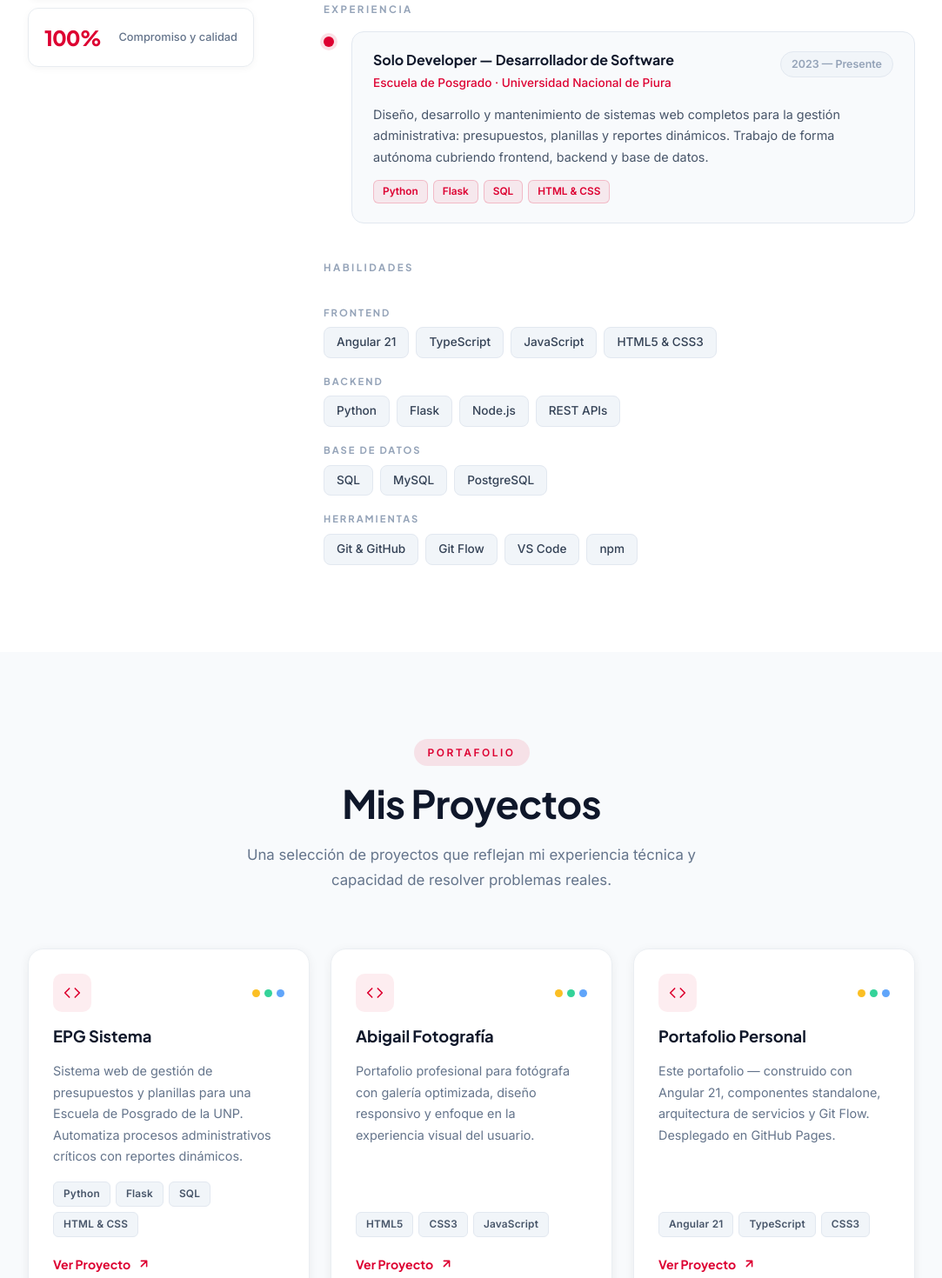
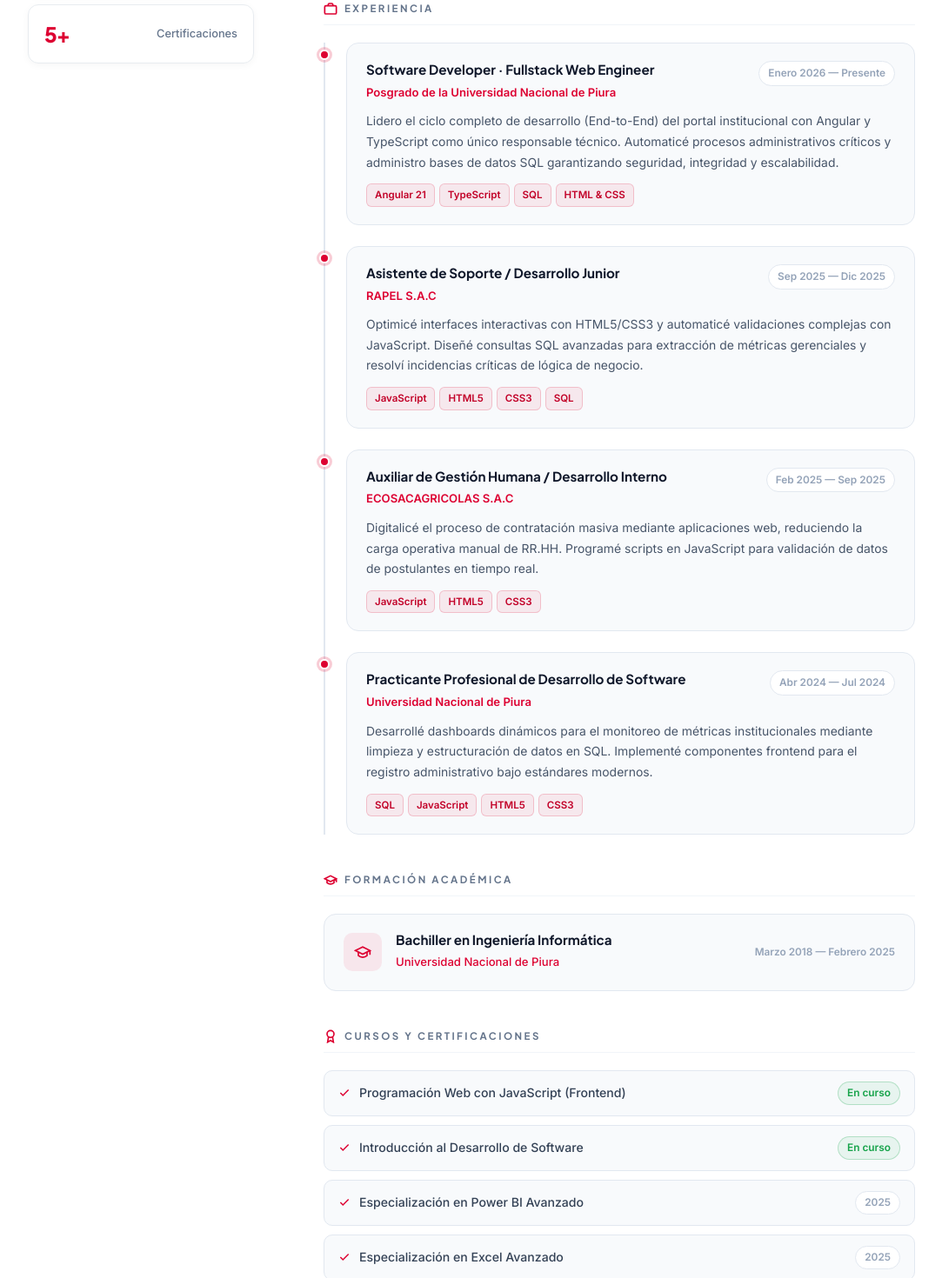
Before and after one commit to billylizama/mi-portafolio-angular, an Angular app: page / in a window 1280 px wide. Shown: the part 1260-2730 px from the top of the page at 87% size, without its empty margins (98-1181 px from the left). Built offline with nearby package versions, Linux system fonts and the light colour scheme.

Commit message:
feat: experiencia completa, educación y certificaciones desde CV

```diff
--- a/src/app/sobre-mi/sobre-mi.css
+++ b/src/app/sobre-mi/sobre-mi.css
@@ -13,7 +13,7 @@
   display: flex;
   flex-direction: column;
   align-items: center;
-  gap: 32px;
+  gap: 28px;
   position: sticky;
   top: 100px;
 }
@@ -128,7 +128,7 @@
 .about-right h2 {
   font-size: clamp(1.9rem, 3.5vw, 2.5rem);
   color: #0f172a;
-  margin-bottom: 22px;
+  margin-bottom: 20px;
   letter-spacing: -0.8px;
   line-height: 1.2;
 }
@@ -146,47 +146,67 @@
   max-width: 580px;
 }
 
+/* ===== BLOCKS ===== */
+.block {
+  margin-bottom: 44px;
+}
+
 .block-title {
+  display: flex;
+  align-items: center;
+  gap: 8px;
   font-size: 0.72rem;
   font-weight: 700;
   letter-spacing: 2.5px;
   text-transform: uppercase;
-  color: #94a3b8;
-  margin-bottom: 18px;
+  color: #64748b;
+  margin-bottom: 20px;
+  padding-bottom: 10px;
+  border-bottom: 1px solid #f1f5f9;
 }
 
-/* ===== EXPERIENCE ===== */
-.experience-container {
-  margin-bottom: 44px;
+.block-title svg {
+  color: #dd0031;
+  flex-shrink: 0;
+}
+
+/* ===== EXPERIENCE TIMELINE ===== */
+.timeline {
+  position: relative;
+  padding-left: 24px;
+  border-left: 2px solid #e2e8f0;
+  display: flex;
+  flex-direction: column;
+  gap: 24px;
 }
 
 .exp-item {
-  display: flex;
-  gap: 20px;
   position: relative;
 }
 
 .exp-dot {
+  position: absolute;
+  left: -31px;
+  top: 8px;
   width: 12px;
   height: 12px;
   background: #dd0031;
   border-radius: 50%;
-  margin-top: 6px;
+  border: 2px solid white;
+  box-shadow: 0 0 0 3px rgba(221, 0, 49, 0.2);
   flex-shrink: 0;
-  box-shadow: 0 0 0 4px rgba(221, 0, 49, 0.12);
 }
 
 .exp-body {
   background: #f8fafc;
   border: 1px solid #e2e8f0;
   border-radius: 14px;
-  padding: 22px 24px;
-  flex: 1;
+  padding: 20px 22px;
   transition: border-color 0.2s, box-shadow 0.2s;
 }
 
 .exp-body:hover {
-  border-color: rgba(221, 0, 49, 0.3);
+  border-color: rgba(221, 0, 49, 0.25);
   box-shadow: 0 4px 20px rgba(0, 0, 0, 0.06);
 }
 
@@ -194,63 +214,167 @@
   display: flex;
   align-items: flex-start;
   justify-content: space-between;
-  gap: 16px;
-  margin-bottom: 12px;
+  gap: 12px;
+  margin-bottom: 10px;
   flex-wrap: wrap;
 }
 
 .exp-info h4 {
-  font-size: 1rem;
+  font-size: 0.95rem;
   font-weight: 700;
   color: #0f172a;
-  margin-bottom: 4px;
+  margin-bottom: 3px;
+  line-height: 1.3;
 }
 
 .exp-company {
-  font-size: 0.85rem;
+  font-size: 0.82rem;
   color: #dd0031;
-  font-weight: 500;
+  font-weight: 600;
 }
 
 .exp-period {
-  font-size: 0.78rem;
+  font-size: 0.74rem;
   color: #94a3b8;
   font-weight: 600;
-  background: #f1f5f9;
-  padding: 4px 12px;
+  background: white;
+  padding: 4px 10px;
   border-radius: 100px;
   white-space: nowrap;
   border: 1px solid #e2e8f0;
+  flex-shrink: 0;
 }
 
 .exp-body p {
-  font-size: 0.9rem;
+  font-size: 0.87rem;
   color: #475569;
   line-height: 1.7;
-  margin-bottom: 14px;
+  margin-bottom: 12px;
 }
 
 .exp-techs {
   display: flex;
   flex-wrap: wrap;
-  gap: 6px;
+  gap: 5px;
 }
 
 .exp-tech {
   background: rgba(221, 0, 49, 0.07);
+  color: #c20028;
+  font-size: 0.72rem;
+  font-weight: 600;
+  padding: 3px 9px;
+  border-radius: 6px;
+  border: 1px solid rgba(221, 0, 49, 0.18);
+}
+
+/* ===== EDUCATION ===== */
+.edu-card {
+  display: flex;
+  align-items: center;
+  gap: 16px;
+  background: #f8fafc;
+  border: 1px solid #e2e8f0;
+  border-radius: 14px;
+  padding: 20px 22px;
+  transition: border-color 0.2s;
+}
+
+.edu-card:hover {
+  border-color: rgba(221, 0, 49, 0.25);
+}
+
+.edu-icon {
+  width: 44px;
+  height: 44px;
+  background: rgba(221, 0, 49, 0.08);
+  border-radius: 10px;
+  display: flex;
+  align-items: center;
+  justify-content: center;
   color: #dd0031;
+  flex-shrink: 0;
+}
+
+.edu-info {
+  flex: 1;
+}
+
+.edu-info h4 {
+  font-size: 0.95rem;
+  font-weight: 700;
+  color: #0f172a;
+  margin-bottom: 3px;
+}
+
+.edu-uni {
+  font-size: 0.82rem;
+  color: #dd0031;
+  font-weight: 500;
+}
+
+.edu-period {
   font-size: 0.74rem;
+  color: #94a3b8;
   font-weight: 600;
+  white-space: nowrap;
+}
+
+/* ===== CERTIFICATIONS ===== */
+.certs-grid {
+  display: flex;
+  flex-direction: column;
+  gap: 10px;
+}
+
+.cert-item {
+  display: flex;
+  align-items: center;
+  gap: 10px;
+  padding: 12px 16px;
+  background: #f8fafc;
+  border: 1px solid #e2e8f0;
+  border-radius: 10px;
+  transition: border-color 0.2s;
+}
+
+.cert-item:hover {
+  border-color: rgba(221, 0, 49, 0.2);
+}
+
+.cert-item svg {
+  flex-shrink: 0;
+}
+
+.cert-name {
+  font-size: 0.88rem;
+  color: #334155;
+  font-weight: 500;
+  flex: 1;
+}
+
+.cert-year {
+  font-size: 0.74rem;
+  font-weight: 700;
+  color: #94a3b8;
+  background: white;
   padding: 3px 10px;
-  border-radius: 6px;
-  border: 1px solid rgba(221, 0, 49, 0.2);
+  border-radius: 100px;
+  border: 1px solid #e2e8f0;
+  white-space: nowrap;
+}
+
+.cert-year.en-curso {
+  color: #16a34a;
+  background: rgba(22, 163, 74, 0.07);
+  border-color: rgba(22, 163, 74, 0.25);
 }
 
 /* ===== SKILLS ===== */
 .skills-container {
   display: flex;
   flex-direction: column;
-  gap: 20px;
+  gap: 18px;
 }
 
 .skill-group h4 {
@@ -265,15 +389,15 @@
 .skill-pills {
   display: flex;
   flex-wrap: wrap;
-  gap: 8px;
+  gap: 7px;
 }
 
 .pill {
   background: #f1f5f9;
   color: #334155;
-  padding: 6px 14px;
+  padding: 6px 13px;
   border-radius: 8px;
-  font-size: 0.85rem;
+  font-size: 0.84rem;
   font-weight: 500;
   border: 1px solid #e2e8f0;
   transition: all 0.2s ease;
@@ -308,12 +432,12 @@
     flex-direction: row;
     flex-wrap: wrap;
     justify-content: center;
-    gap: 24px;
+    gap: 20px;
   }
 
   .avatar-wrapper {
-    width: 130px;
-    height: 130px;
+    width: 120px;
+    height: 120px;
   }
 
   .avatar span {
@@ -330,7 +454,7 @@
 
   .stat-item {
     flex: 1;
-    min-width: 130px;
+    min-width: 120px;
     flex-direction: column;
     align-items: flex-start;
     gap: 2px;
@@ -343,11 +467,17 @@
 
   .exp-header {
     flex-direction: column;
-    gap: 8px;
+    gap: 6px;
   }
 
-  .exp-period {
-    align-self: flex-start;
+  .edu-card {
+    flex-wrap: wrap;
+    gap: 12px;
+  }
+
+  .edu-period {
+    width: 100%;
+    margin-top: -4px;
   }
 
   .bio {
--- a/src/app/sobre-mi/sobre-mi.html
+++ b/src/app/sobre-mi/sobre-mi.html
@@ -1,5 +1,6 @@
 <div class="about-wrapper">
 
+  <!-- LEFT COLUMN -->
   <div class="about-left">
     <div class="avatar-wrapper">
       <div class="avatar-ring"></div>
@@ -25,13 +26,19 @@
     </div>
   </div>
 
+  <!-- RIGHT COLUMN -->
   <div class="about-right">
     <span class="section-label">Sobre Mí</span>
     <h2>Desarrollador Full Stack<br><em>orientado a resultados</em></h2>
     <p class="bio">{{ descripcion }}</p>
 
-    <div class="experience-container">
-      <h3 class="block-title">Experiencia</h3>
+    <!-- EXPERIENCIA -->
+    <div class="block">
+      <h3 class="block-title">
+        <svg width="16" height="16" viewBox="0 0 24 24" fill="none" stroke="currentColor" stroke-width="2.5"><rect x="2" y="7" width="20" height="14" rx="2"/><path d="M16 7V5a2 2 0 0 0-2-2h-4a2 2 0 0 0-2 2v2"/></svg>
+        Experiencia
+      </h3>
+      <div class="timeline">
         @for (exp of experiencia; track exp.empresa) {
           <div class="exp-item">
             <div class="exp-dot"></div>
@@ -53,9 +60,50 @@
           </div>
         }
       </div>
+    </div>
 
+    <!-- FORMACIÓN -->
+    <div class="block">
+      <h3 class="block-title">
+        <svg width="16" height="16" viewBox="0 0 24 24" fill="none" stroke="currentColor" stroke-width="2.5"><path d="M22 10v6M2 10l10-5 10 5-10 5z"/><path d="M6 12v5c3 3 9 3 12 0v-5"/></svg>
+        Formación Académica
+      </h3>
+      <div class="edu-card">
+        <div class="edu-icon">
+          <svg width="20" height="20" viewBox="0 0 24 24" fill="none" stroke="currentColor" stroke-width="2"><path d="M22 10v6M2 10l10-5 10 5-10 5z"/><path d="M6 12v5c3 3 9 3 12 0v-5"/></svg>
+        </div>
+        <div class="edu-info">
+          <h4>{{ educacion.titulo }}</h4>
+          <span class="edu-uni">{{ educacion.institucion }}</span>
+        </div>
+        <span class="edu-period">{{ educacion.periodo }}</span>
+      </div>
+    </div>
+
+    <!-- CERTIFICACIONES -->
+    <div class="block">
+      <h3 class="block-title">
+        <svg width="16" height="16" viewBox="0 0 24 24" fill="none" stroke="currentColor" stroke-width="2.5"><circle cx="12" cy="8" r="6"/><path d="M15.477 12.89 17 22l-5-3-5 3 1.523-9.11"/></svg>
+        Cursos y Certificaciones
+      </h3>
+      <div class="certs-grid">
+        @for (cert of certificaciones; track cert.nombre) {
+          <div class="cert-item">
+            <svg width="14" height="14" viewBox="0 0 24 24" fill="none" stroke="#dd0031" stroke-width="2.5"><polyline points="20 6 9 17 4 12"/></svg>
+            <span class="cert-name">{{ cert.nombre }}</span>
+            <span class="cert-year" [class.en-curso]="cert.estado === 'En curso'">{{ cert.estado }}</span>
+          </div>
+        }
+      </div>
+    </div>
+
+    <!-- HABILIDADES -->
+    <div class="block">
+      <h3 class="block-title">
+        <svg width="16" height="16" viewBox="0 0 24 24" fill="none" stroke="currentColor" stroke-width="2.5"><path d="M12 20h9"/><path d="M16.5 3.5a2.121 2.121 0 0 1 3 3L7 19l-4 1 1-4L16.5 3.5z"/></svg>
+        Habilidades
+      </h3>
       <div class="skills-container">
-      <h3 class="block-title">Habilidades</h3>
         @for (grupo of skills; track grupo.categoria) {
           <div class="skill-group">
             <h4>{{ grupo.categoria }}</h4>
@@ -70,3 +118,5 @@
     </div>
 
   </div>
+
+</div>
--- a/src/app/sobre-mi/sobre-mi.ts
+++ b/src/app/sobre-mi/sobre-mi.ts
@@ -8,29 +8,68 @@ import { Component } from '@angular/core';
 })
 export class SobreMiComponent {
   descripcion =
-    'Desarrollo aplicaciones web completas de principio a fin. En el frontend construyo interfaces modernas con Angular y TypeScript; en el backend diseño APIs y gestiono bases de datos con Python, Flask y SQL. Me enfoco en código limpio, arquitecturas escalables y soluciones que generan impacto real.';
+    'Desarrollador de Software enfocado en el ecosistema JavaScript y TypeScript. Experiencia comprobada optimizando procesos internos y gestionando bases de datos SQL en entornos reales. Especialista en crear soluciones escalables con Angular, mentalidad ágil y sólido control de versiones con Git & GitHub.';
 
   experiencia = [
     {
-      cargo: 'Solo Developer — Desarrollador de Software',
-      empresa: 'Escuela de Posgrado · Universidad Nacional de Piura',
-      periodo: '2023 — Presente',
+      cargo: 'Software Developer · Fullstack Web Engineer',
+      empresa: 'Posgrado de la Universidad Nacional de Piura',
+      periodo: 'Enero 2026 — Presente',
       descripcion:
-        'Diseño, desarrollo y mantenimiento de sistemas web completos para la gestión administrativa: presupuestos, planillas y reportes dinámicos. Trabajo de forma autónoma cubriendo frontend, backend y base de datos.',
-      techs: ['Python', 'Flask', 'SQL', 'HTML & CSS'],
+        'Lidero el ciclo completo de desarrollo (End-to-End) del portal institucional con Angular y TypeScript como único responsable técnico. Automaticé procesos administrativos críticos y administro bases de datos SQL garantizando seguridad, integridad y escalabilidad.',
+      techs: ['Angular 21', 'TypeScript', 'SQL', 'HTML & CSS'],
+    },
+    {
+      cargo: 'Asistente de Soporte / Desarrollo Junior',
+      empresa: 'RAPEL S.A.C',
+      periodo: 'Sep 2025 — Dic 2025',
+      descripcion:
+        'Optimicé interfaces interactivas con HTML5/CSS3 y automaticé validaciones complejas con JavaScript. Diseñé consultas SQL avanzadas para extracción de métricas gerenciales y resolví incidencias críticas de lógica de negocio.',
+      techs: ['JavaScript', 'HTML5', 'CSS3', 'SQL'],
+    },
+    {
+      cargo: 'Auxiliar de Gestión Humana / Desarrollo Interno',
+      empresa: 'ECOSACAGRICOLAS S.A.C',
+      periodo: 'Feb 2025 — Sep 2025',
+      descripcion:
+        'Digitalicé el proceso de contratación masiva mediante aplicaciones web, reduciendo la carga operativa manual de RR.HH. Programé scripts en JavaScript para validación de datos de postulantes en tiempo real.',
+      techs: ['JavaScript', 'HTML5', 'CSS3'],
+    },
+    {
+      cargo: 'Practicante Profesional de Desarrollo de Software',
+      empresa: 'Universidad Nacional de Piura',
+      periodo: 'Abr 2024 — Jul 2024',
+      descripcion:
+        'Desarrollé dashboards dinámicos para el monitoreo de métricas institucionales mediante limpieza y estructuración de datos en SQL. Implementé componentes frontend para el registro administrativo bajo estándares modernos.',
+      techs: ['SQL', 'JavaScript', 'HTML5', 'CSS3'],
     },
   ];
 
+  educacion = {
+    titulo: 'Bachiller en Ingeniería Informática',
+    institucion: 'Universidad Nacional de Piura',
+    periodo: 'Marzo 2018 — Febrero 2025',
+  };
+
+  certificaciones = [
+    { nombre: 'Programación Web con JavaScript (Frontend)', estado: 'En curso' },
+    { nombre: 'Introducción al Desarrollo de Software', estado: 'En curso' },
+    { nombre: 'Especialización en Power BI Avanzado', estado: '2025' },
+    { nombre: 'Especialización en Excel Avanzado', estado: '2025' },
+    { nombre: 'Introducción a la Ciberseguridad', estado: '2024' },
+  ];
+
   skills: { categoria: string; items: string[] }[] = [
-    { categoria: 'Frontend', items: ['Angular 21', 'TypeScript', 'JavaScript', 'HTML5 & CSS3'] },
+    { categoria: 'Frontend', items: ['Angular 21', 'TypeScript', 'JavaScript ES6+', 'HTML5 & CSS3'] },
     { categoria: 'Backend', items: ['Python', 'Flask', 'Node.js', 'REST APIs'] },
-    { categoria: 'Base de Datos', items: ['SQL', 'MySQL', 'PostgreSQL'] },
-    { categoria: 'Herramientas', items: ['Git & GitHub', 'Git Flow', 'VS Code', 'npm'] },
+    { categoria: 'Base de Datos', items: ['SQL Server', 'MySQL', 'PostgreSQL'] },
+    { categoria: 'Herramientas', items: ['Git & GitHub', 'Git Flow', 'GitHub Pages', 'VS Code'] },
+    { categoria: 'Habilidades Blandas', items: ['Autogestión', 'Resolución de problemas', 'Trabajo en equipo', 'Aprendizaje rápido'] },
   ];
 
   stats = [
-    { value: '4+', label: 'Proyectos completados' },
+    { value: '4', label: 'Empresas' },
     { value: '2+', label: 'Años de experiencia' },
-    { value: '100%', label: 'Compromiso y calidad' },
+    { value: '5+', label: 'Certificaciones' },
   ];
 }
```
Lines whose indentation alone changed are shown as unchanged.
